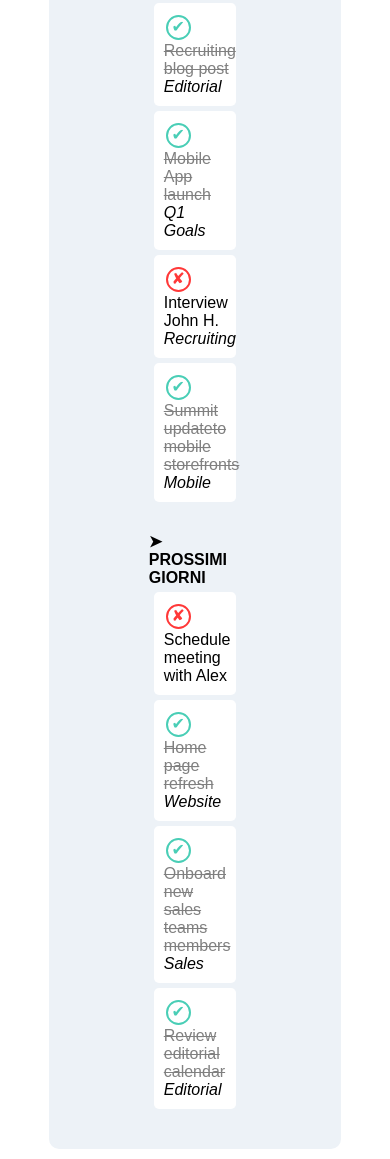
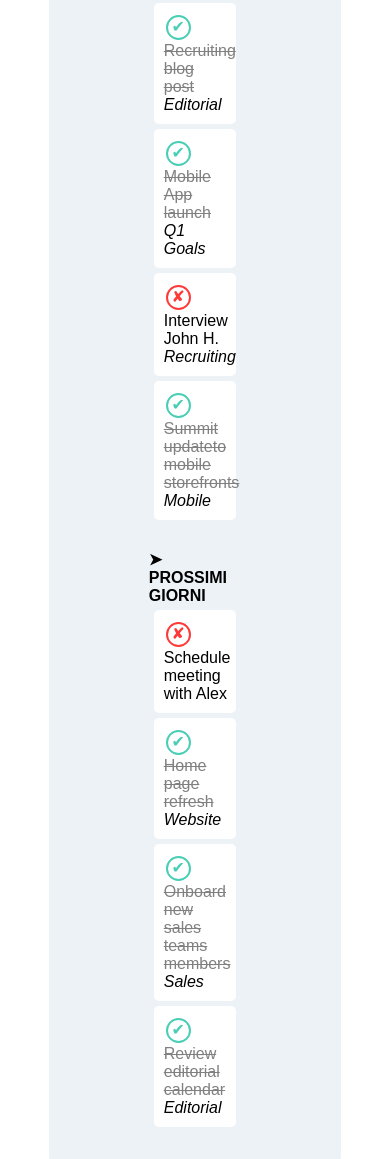
Before and after one commit to EmilioGall/html-css-toboolist, a plain HTML site: page index.html in a window 390 px wide. Shown: the part 445-1604 px from the top of the page. Drawn offline with Linux system fonts and the light colour scheme.

Commit message:
fix: style - text - list section

```diff
--- a/CSS/style.css
+++ b/CSS/style.css
@@ -108,7 +108,6 @@
 }
 
 .text-done {
-    display: inline-block;
     text-decoration: line-through;
     color: grey;
 
--- a/index.html
+++ b/index.html
@@ -41,7 +41,7 @@
                         <ul class="clean-lists">
                             <li class="white-bars">
                                 <div class="stamp-style done">&#10004;</div>
-                                <p class="text-done">Quarterly Newsletter</p>
+                                <span class="text-done">Quarterly Newsletter</span>
                                 <em>Editorial</em>
                             </li>
                         </ul>
@@ -51,22 +51,22 @@
                         <ul class="clean-lists">
                             <li class="white-bars">
                                 <div class="stamp-style done">&#10004;</div>
-                                <p class="text-done">Recruiting blog post</p>
+                                <span class="text-done">Recruiting blog post</span>
                                 <em>Editorial</em>
                             </li>
                             <li class="white-bars">
                                 <div class="stamp-style done">&#10004;</div>
-                                <p class="text-done">Mobile App launch</p>
+                                <span class="text-done">Mobile App launch</span>
                                 <em>Q1 Goals</em>
                             </li>
                             <li class="white-bars">
                                 <div class="stamp-style pending">&#10008;</div>
-                                <p class="text-pending">Interview John H.</p>
+                                <span class="text-pending">Interview John H.</span>
                                 <em>Recruiting</em>
                             </li>
                             <li class="white-bars">
                                 <div class="stamp-style done">&#10004;</div>
-                                <p class="text-done">Summit updateto mobile storefronts</p>
+                                <span class="text-done">Summit updateto mobile storefronts</span>
                                 <em>Mobile</em>
                             </li>
                         </ul>
@@ -76,21 +76,21 @@
                         <ul class="clean-lists">
                             <li class="white-bars">
                                 <div class="stamp-style pending">&#10008;</div>
-                                <p class="text-pending">Schedule meeting with Alex</p>
+                                <span class="text-pending">Schedule meeting with Alex</span>
                             </li>
                             <li class="white-bars">
                                 <div class="stamp-style done">&#10004;</div>
-                                <p class="text-done">Home page refresh</p>
+                                <span class="text-done">Home page refresh</span>
                                 <em>Website</em>
                             </li>
                             <li class="white-bars">
                                 <div class="stamp-style done">&#10004;</div>
-                                <p class="text-done">Onboard new sales teams members</p>
+                                <span class="text-done">Onboard new sales teams members</span>
                                 <em>Sales</em>
                             </li>
                             <li class="white-bars">
                                 <div class="stamp-style done">&#10004;</div>
-                                <p class="text-done">Review editorial calendar</p>
+                                <span class="text-done">Review editorial calendar</span>
                                 <em>Editorial</em>
                             </li>
                         </ul>
```
